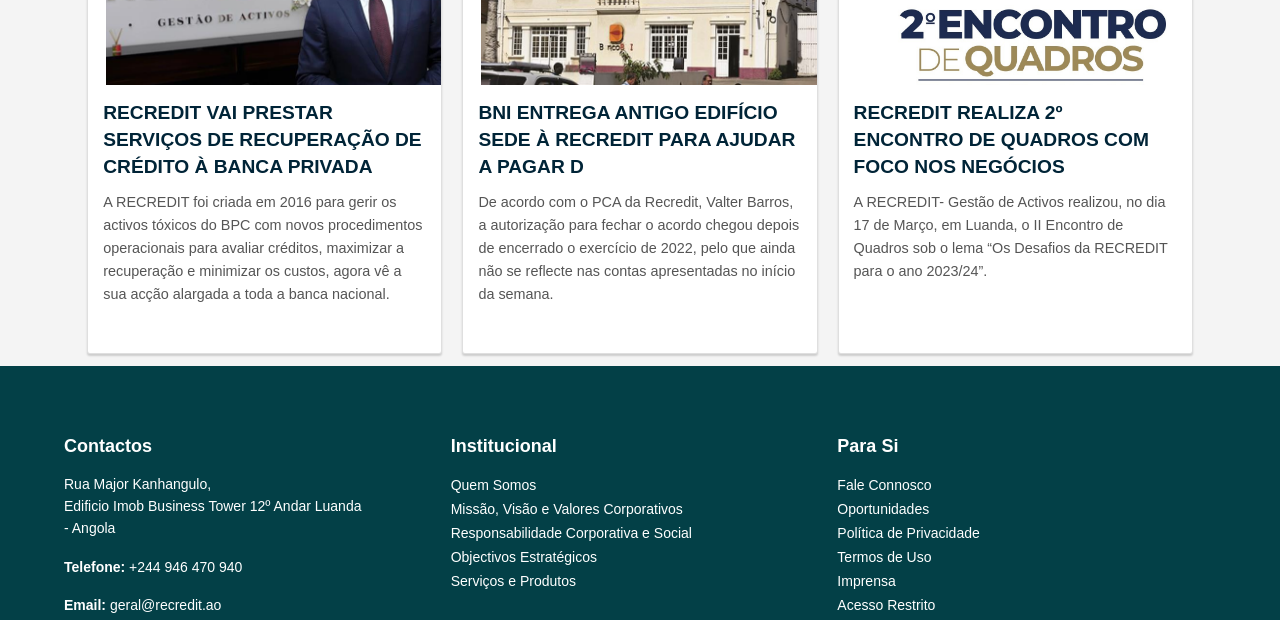
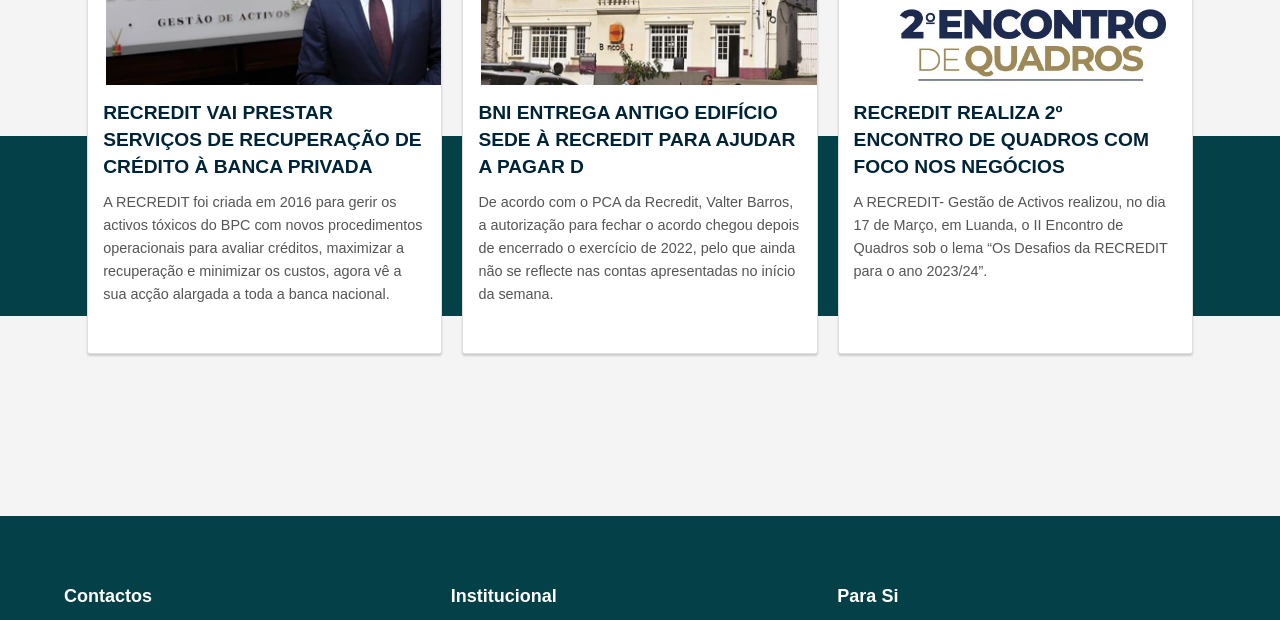
Before and after one commit to Averson01/Recredit-SITE, a plain HTML site: page index.html in a window 1280 px wide. Shown: the part 1100-1720 px from the top of the page. Drawn offline with nearby package versions, Linux system fonts and the light colour scheme.

Commit message:
nova actualizacao

```diff
--- a/index.html
+++ b/index.html
@@ -134,7 +134,6 @@
             </div>
         </div>
          </section>
-
          <div class="container-card">
           <!-- Card 1 -->
           <div class="card">
@@ -189,7 +188,14 @@
                   <p class="card-text">A RECREDIT- Gestão de Activos realizou, no dia 17 de Março, em Luanda, o II Encontro de Quadros sob o lema “Os Desafios da RECREDIT para o ano 2023/24”.</p>
               </div>
           </div>
+          <div class="fundo">
+            <button>
+              Mais notícias...
+            </button>
+          </div>
       </div>
+
+
 
 
 
--- a/style/estilo.css
+++ b/style/estilo.css
@@ -1,6 +1,7 @@
 body {
     font-family: Arial, sans-serif;
     background-color: #f4f4f4;
+    height: 5000px;
 
    /*  margin: 0;
     padding: 0;
@@ -191,6 +192,7 @@
     color: #fff; /* Define a cor do texto do rodapé como branco */
     padding: 20px 0; /* Adiciona espaçamento acima e abaixo do rodapé */
     text-align: center; /* Centraliza o texto no rodapé */
+    margin-top: 150px;
   }
 
   .footer-container {
@@ -290,8 +292,25 @@
     }
 }
 
+.fundo{
+  background-color: #034047;
+  height: 180px;
+  width: 100%;
+  z-index: 0;
+  position: absolute;
+  margin-top: 58%;
+}
+
+.fundo button{
+  border: 1px solid white;
+  background-color: #034047;
+  color:#ffc107;
+  margin-top: 100px;
+  margin-left: 45%;
+
+}
+
  .container-card {
-            /*border: 1px solid red;*/
     display: flex;
     margin-top: 10px;
     gap: 20px;/*espaçamento entre os card's*/
@@ -321,6 +340,8 @@
             box-shadow: 0 2px 4px rgba(0, 0, 0, 0.1); /* Sombra leve */
             overflow: hidden;
             height:470px ;
+            position: relative;
+            z-index: 1;
         }
 
         .card img {
```
